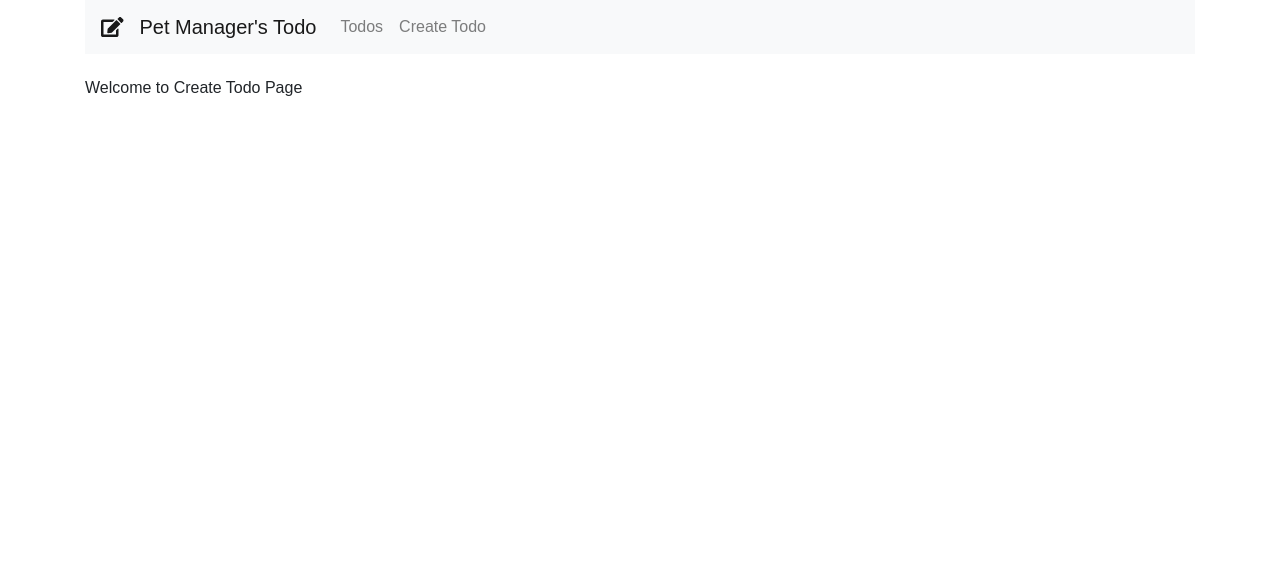
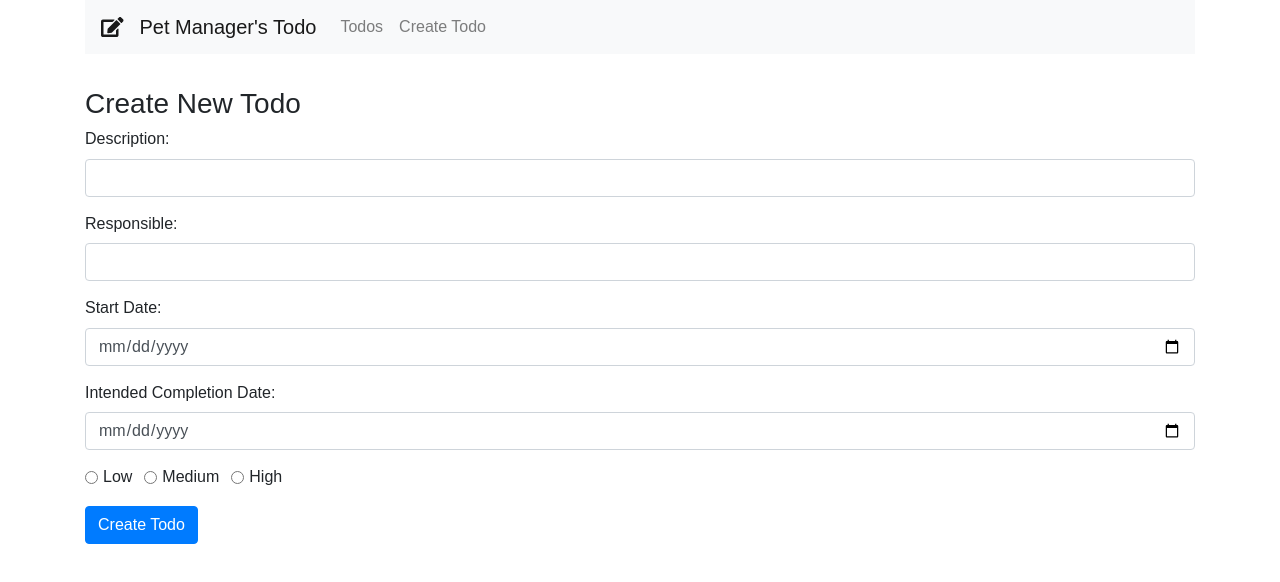
Before and after one commit to Mekarosi/pet-manager-todo2, a React (Create React App) app: page /create in a window 1280 px wide. Shown: the top 582 px of the page. Built offline with nearby package versions, Linux system fonts and the light colour scheme.

Commit message:
Add form to create todo component

```diff
--- a/src/components/CreateTodo.js
+++ b/src/components/CreateTodo.js
@@ -16,7 +16,95 @@
   render() {
     return (
       <div>
-        <p>Welcome to Create Todo Page</p>
+        <div style={{ marginTop: 10 }}>
+          <h3>Create New Todo</h3>
+          <form onSubmit={this.onSubmit}>
+            <div className='form-group'>
+              <label>Description: </label>
+              <input
+                type='text'
+                className='form-control'
+                value={this.state.todo_description}
+                onChange={this.onChangeTodoDescription}
+              />
+            </div>
+
+            <div className='form-group'>
+              <label>Responsible: </label>
+              <input
+                type='text'
+                className='form-control'
+                value={this.state.todo_responsible}
+                onChange={this.onChangeTodoResponsible}
+              />
+            </div>
+            <div className='form-group'>
+              <label>Start Date: </label>
+              <input
+                type='date'
+                className='form-control'
+                value={this.state.todo_startdate}
+                onChange={this.onChangeTodoStartDate}
+              />
+            </div>
+            <div className='form-group'>
+              <label>Intended Completion Date: </label>
+              <input
+                type='date'
+                className='form-control'
+                value={this.state.todo_completeddate}
+                onChange={this.onChangeTodoCompleteDate}
+              />
+            </div>
+
+            <div className='form-group'>
+              <div className='form-check form-check-inline'>
+                <input
+                  className='form-check-input'
+                  type='radio'
+                  name='priorityOptions'
+                  id='priorityLow'
+                  value='Low'
+                  checked={this.state.todo_priority === 'Low'}
+                  onChange={this.onChangeTodoPriority}
+                />
+                <label className='form-check-label'>Low</label>
+              </div>
+              <div className='form-check form-check-inline'>
+                <input
+                  className='form-check-input'
+                  type='radio'
+                  name='priorityOptions'
+                  id='priorityMedium'
+                  value='Medium'
+                  checked={this.state.todo_priority === 'Medium'}
+                  onChange={this.onChangeTodoPriority}
+                />
+                <label className='form-check-label'>Medium</label>
+              </div>
+              <div className='form-check form-check-inline'>
+                <input
+                  className='form-check-input'
+                  type='radio'
+                  name='priorityOptions'
+                  id='priorityHigh'
+                  value='High'
+                  checked={this.state.todo_priority === 'High'}
+                  onChange={this.onChangeTodoPriority}
+                />
+                <label className='form-check-label'>High</label>
+              </div>
+            </div>
+
+            <div className='form-group'>
+              <input
+                type='submit'
+                value='Create Todo'
+                className='btn btn-primary'
+              />
+            </div>
+          </form>
+        </div>
       </div>
     );
   }
```
